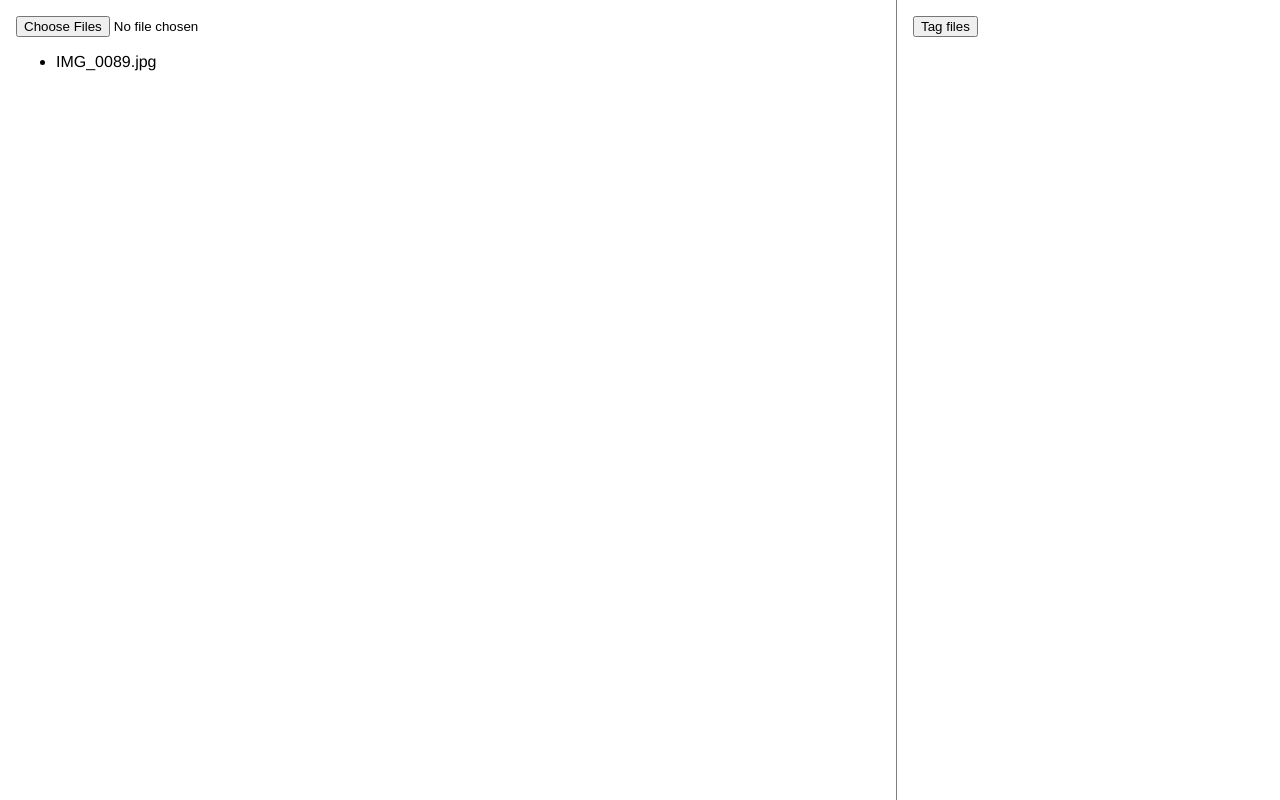
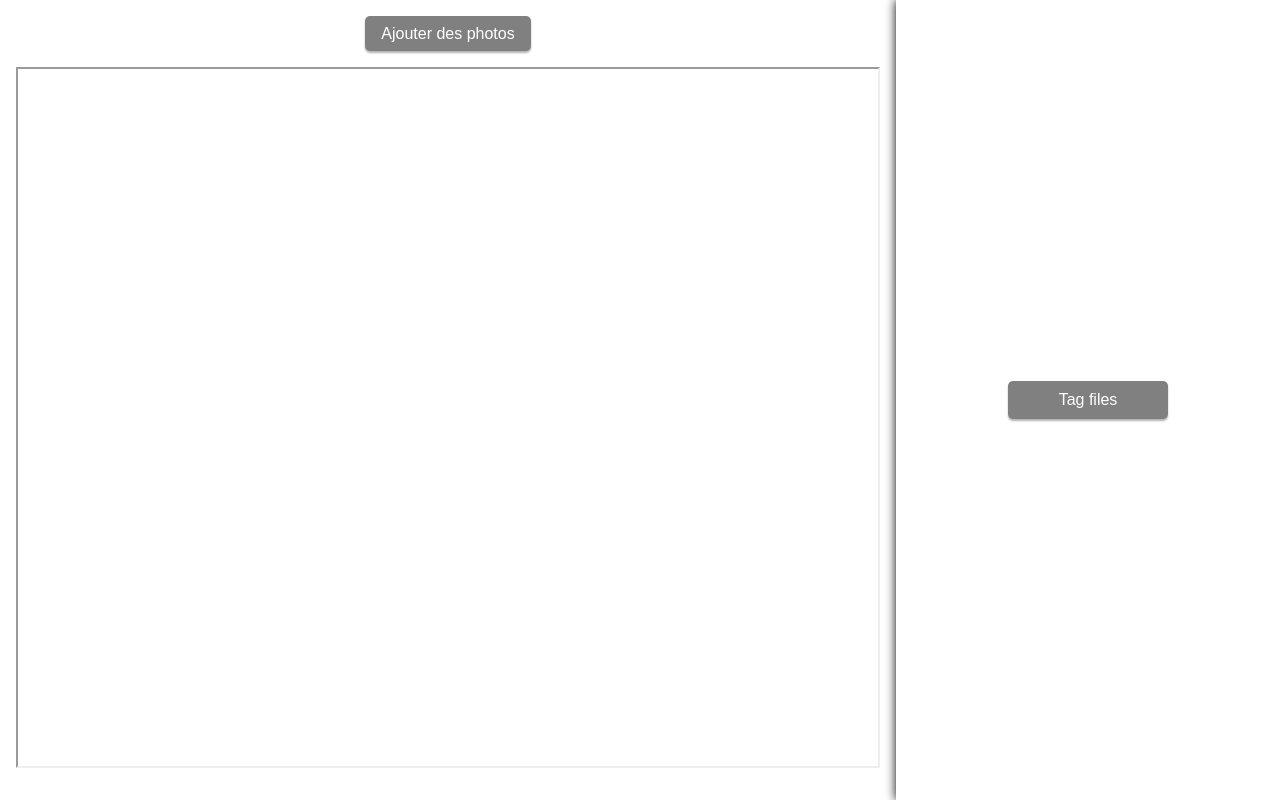
Before and after one commit to johanpoirier/exif-auto, a website with bundled scripts: page app/index.html in a window 1280 px wide. Built offline with nearby package versions, Linux system fonts and the light colour scheme; files whose address does not match are found by name.

Commit message:
A little bit of design

```diff
--- a/app/assets/app.css
+++ b/app/assets/app.css
@@ -16,13 +16,56 @@ main {
     min-width: 100vh;
 }
 
+.btn {
+    border: none;
+    background-color: grey;
+    border-radius: 5px;
+    box-shadow: 0px 2px 2px rgba(0, 0, 0, 0.3);
+    color: white;
+    cursor: pointer;
+    font-size: 1rem;
+    height: 2.4rem;
+    line-height: 2.2rem;
+    margin: 0 1rem;
+    min-width: 10rem;
+    outline: 0;
+    padding: 0 1rem;
+    text-align: center;
+    text-decoration: none;
+    white-space: nowrap;
+}
+
+input[type='file'] {
+    display: none;
+}
+
 .files {
+    align-items: center;
+    display: flex;
+    flex-direction: column;
     padding: 1rem;
     width: 70vw;
 }
 
+.file-list {
+    border: 2px inset;
+    display: flex;
+    flex-direction: column;
+    height: 100%;
+    list-style: none;
+    padding: 1rem;
+    width: 100%;
+}
+
+.file {
+    padding-bottom: 0.2rem;
+}
+
 aside {
-    border-left: 1px solid grey;
+    align-items: center;
+    box-shadow: 0 0 10px black;
+    display: flex;
+    justify-content: center;
     padding: 1rem;
     width: 30vw;
 }
--- a/app/index.html
+++ b/app/index.html
@@ -11,15 +11,16 @@
 <body>
     <main>
         <section class="files">
+            <button class="btn" id="select">Ajouter des photos</button>
             <input id="filesInput" type="file" multiple accept="image/*" />
             <ul class="file-list">
-                <li>
-                    <span class="name">IMG_0089.jpg</span>
+                <li class="file">
+                    <span class="name"></span>
                 </li>
             </ul>
         </section>
         <aside>
-            <button id="tagIt">Tag files</button>
+            <button class="btn" id="tagIt">Tag files</button>
         </aside>
     </main>
     <script src="index.js"></script>
--- a/app/index.js
+++ b/app/index.js
@@ -3,7 +3,7 @@ const electron = require('electron').ipcRenderer;
 let picturesList = [];
 
 const displayFiles = function (files) {
-  weld(document.querySelector('.file-list'), files);
+  weld(document.querySelector('.file'), files);
 };
 
 const handleFiles = function () {
@@ -22,8 +22,13 @@ const tagFiles = function () {
   electron.send('tag', picturesList, 'Taluyers');
 };
 
+const pickFiles = function () {
+  document.querySelector('#filesInput').click();
+};
+
 document.querySelector('#filesInput').addEventListener('change', handleFiles, true);
 document.querySelector('#tagIt').addEventListener('click', tagFiles, true);
+document.querySelector('#select').addEventListener('click', pickFiles, true);
 
 electron.on('files', (event, newFiles) => {
   displayFiles(newFiles.map((file) => ({ name: file })));
```
